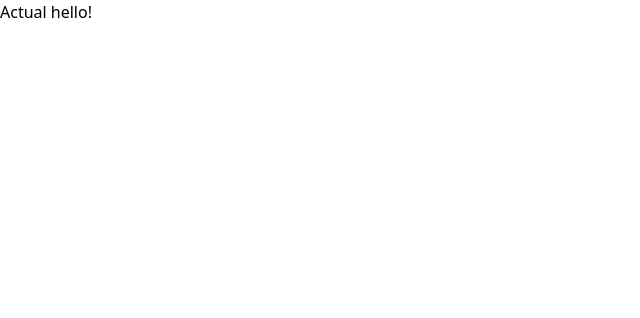
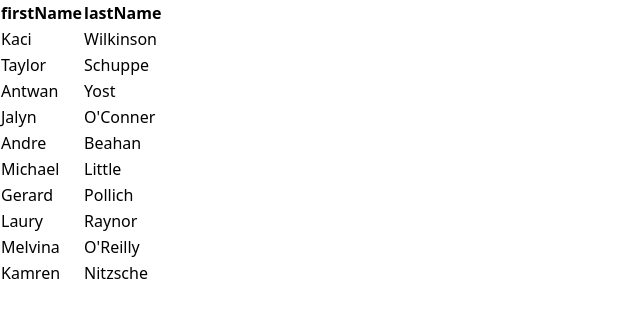
Before and after one commit to theted/st_test, a Vue app: page / in a window 1280 px wide. Shown: the top 318 px of the page, without its empty margins (0-640 px from the left). Built offline with nearby package versions, Linux system fonts and the light colour scheme.

Commit message:
List users

```diff
--- a/src/App.vue
+++ b/src/App.vue
@@ -1,5 +1,21 @@
 <script setup lang="ts"></script>
 
 <template>
-  <p class="text-red-400">Actual hello!</p>
+  <Table :data="data" />
 </template>
+
+<script setup lang="ts">
+import Table from "./components/Table.vue";
+import { faker } from "@faker-js/faker";
+
+const createRandomUser = () => ({
+  firstName: faker.name.firstName(),
+  lastName: faker.name.lastName(),
+});
+
+const generateInitialData = () => {
+  return Array.from({ length: 10 }).map(() => createRandomUser());
+};
+
+const data = generateInitialData();
+</script>
--- /dev/null
+++ b/src/components/Table.vue
@@ -0,0 +1,32 @@
+<template>
+  <table>
+    <thead>
+      <tr>
+        <th v-for="key in Object.keys(data[0])" :key="key">{{ key }}</th>
+      </tr>
+    </thead>
+    <tbody>
+      <tr v-for="(item, index) in data" :key="index">
+        <td v-for="(value, key) in item" :key="key">{{ value }}</td>
+      </tr>
+    </tbody>
+  </table>
+</template>
+
+<script lang="ts">
+import { defineComponent, PropType } from "vue";
+
+interface DataType {
+  [key: string]: any;
+}
+
+export default defineComponent({
+  name: "Table",
+  props: {
+    data: {
+      type: Array as PropType<DataType[]>,
+      required: true,
+    },
+  },
+});
+</script>
```
